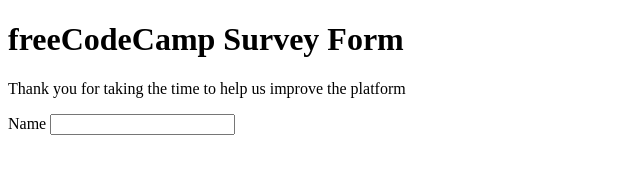
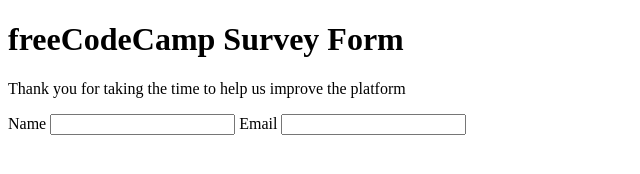
Before and after one commit to matthewgoss71/survey-form, a plain HTML site: page index.html in a window 1280 px wide. Shown: the whole page, without its empty margins (0-640 px from the left). Drawn offline with Linux system fonts and the light colour scheme.

Commit message:
added email input

```diff
--- a/index.html
+++ b/index.html
@@ -10,7 +10,8 @@
         <form id="survey-form">
             <label for "name">Name</label>
             <input type="text" id="name" name="name" required>
-
+            <label for "email">Email</label>
+            <input type="email" id="email" name="email" required>
         </form>
         <script src="https://cdn.freecodecamp.org/testable-projects-fcc/v1/bundle.js"></script>
     </body>
```
